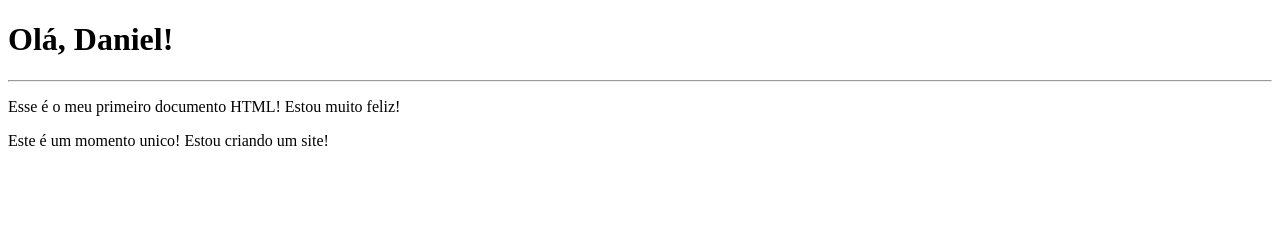
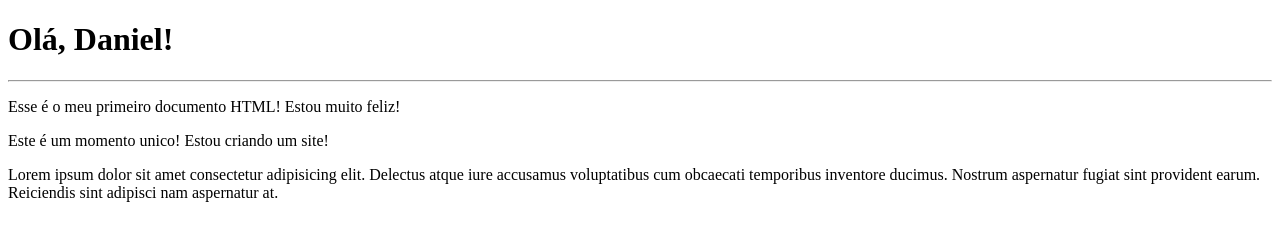
Before and after one commit to Danielcaceres12/html5-css3, a plain HTML site: page Exercicios/exe 001/index.html in a window 1280 px wide. Drawn offline with Linux system fonts and the light colour scheme.

Commit message:
Coloquei um paragrafo novo

```diff
--- a/Exercicios/exe 001/index.html
+++ b/Exercicios/exe 001/index.html
@@ -11,5 +11,6 @@
     <hr>
     <p>Esse é o meu primeiro documento HTML! Estou muito feliz!</p>
     <p>Este é um momento unico! Estou criando um site!</p>
+    <p>Lorem ipsum dolor sit amet consectetur adipisicing elit. Delectus atque iure accusamus voluptatibus cum obcaecati temporibus inventore ducimus. Nostrum aspernatur fugiat sint provident earum. Reiciendis sint adipisci nam aspernatur at.</p>
 </body>
 </html>
```
